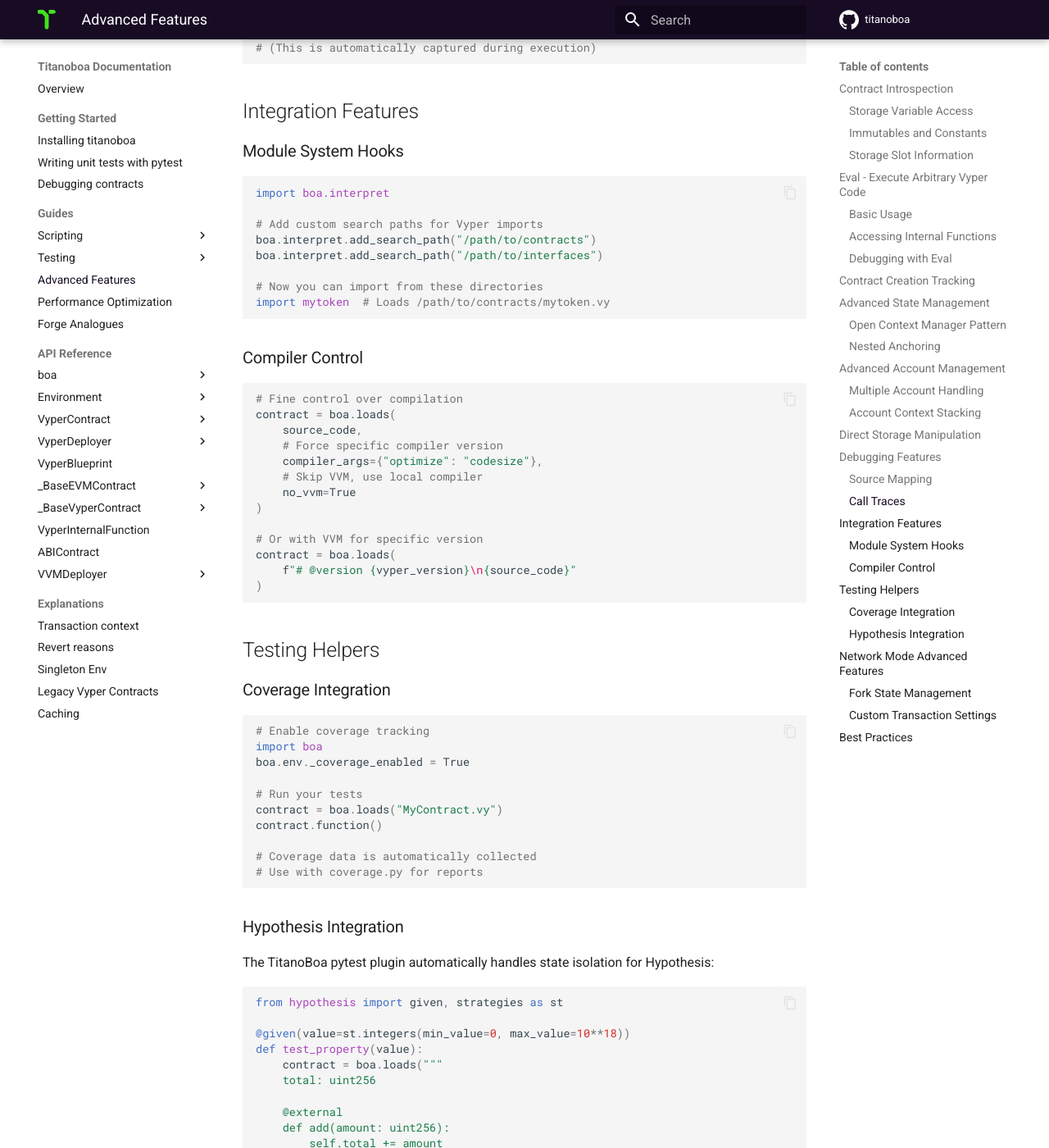
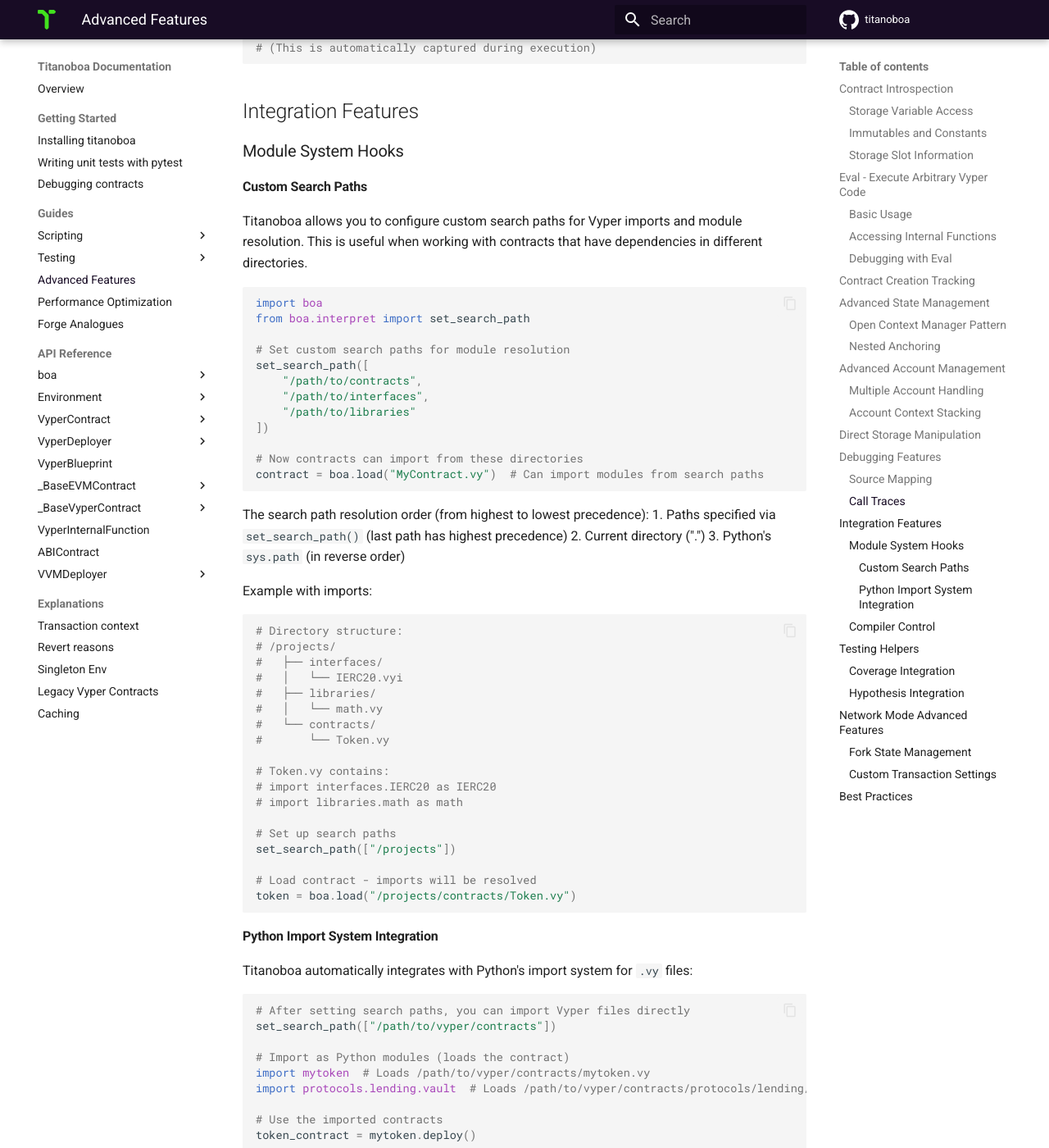
Before and after one commit to vyperlang/titanoboa, an MkDocs documentation site: the page built from docs/guides/advanced_features.md, in a window 1280 px wide and 1400 px high, scrolled down 6924 px. Shown: the whole window at 82% size. Built offline with MkDocs 1.6.1 and Material for MkDocs 9.7.7, drawn with Linux system fonts in a browser that asks for light colours; comment, search, counter and statistics services are not loaded; some of the changed text lies outside the part shown.

Commit message:
feat[docs]: document deployments db and others (#406)
* feat[docs]: document deployments db
* update search paths docs
* replace TitanoBoa with Titanoboa
* document simulate= kwarg

````diff
--- a/docs/guides/advanced_features.md
+++ b/docs/guides/advanced_features.md
@@ -6,7 +6,7 @@
 
 ### Storage Variable Access
 
-TitanoBoa provides direct access to contract storage variables through special properties:
+Titanoboa provides direct access to contract storage variables through special properties:
 
 ```python
 import boa
@@ -166,7 +166,7 @@
 
 ### Open Context Manager Pattern
 
-TitanoBoa uses a special "open" pattern that allows functions to work both as regular calls and context managers:
+Titanoboa uses a special "open" pattern that allows functions to work both as regular calls and context managers:
 
 ```python
 import boa
@@ -349,15 +349,66 @@
 
 ### Module System Hooks
 
+#### Custom Search Paths
+
+Titanoboa allows you to configure custom search paths for Vyper imports and module resolution. This is useful when working with contracts that have dependencies in different directories.
+
 ```python
-import boa.interpret
+import boa
+from boa.interpret import set_search_path
 
-# Add custom search paths for Vyper imports
-boa.interpret.add_search_path("/path/to/contracts")
-boa.interpret.add_search_path("/path/to/interfaces")
+# Set custom search paths for module resolution
+set_search_path([
+    "/path/to/contracts",
+    "/path/to/interfaces",
+    "/path/to/libraries"
+])
 
-# Now you can import from these directories
-import mytoken  # Loads /path/to/contracts/mytoken.vy
+# Now contracts can import from these directories
+contract = boa.load("MyContract.vy")  # Can import modules from search paths
+```
+
+The search path resolution order (from highest to lowest precedence):
+1. Paths specified via `set_search_path()` (last path has highest precedence)
+2. Current directory (".")
+3. Python's `sys.path` (in reverse order)
+
+Example with imports:
+```python
+# Directory structure:
+# /projects/
+#   ├── interfaces/
+#   │   └── IERC20.vyi
+#   ├── libraries/
+#   │   └── math.vy
+#   └── contracts/
+#       └── Token.vy
+
+# Token.vy contains:
+# import interfaces.IERC20 as IERC20
+# import libraries.math as math
+
+# Set up search paths
+set_search_path(["/projects"])
+
+# Load contract - imports will be resolved
+token = boa.load("/projects/contracts/Token.vy")
+```
+
+#### Python Import System Integration
+
+Titanoboa automatically integrates with Python's import system for `.vy` files:
+
+```python
+# After setting search paths, you can import Vyper files directly
+set_search_path(["/path/to/vyper/contracts"])
+
+# Import as Python modules (loads the contract)
+import mytoken  # Loads /path/to/vyper/contracts/mytoken.vy
+import protocols.lending.vault  # Loads /path/to/vyper/contracts/protocols/lending/vault.vy
+
+# Use the imported contracts
+token_contract = mytoken.deploy()
 ```
 
 ### Compiler Control
@@ -397,7 +448,7 @@
 
 ### Hypothesis Integration
 
-The TitanoBoa pytest plugin automatically handles state isolation for Hypothesis:
+The Titanoboa pytest plugin automatically handles state isolation for Hypothesis:
 
 ```python
 from hypothesis import given, strategies as st
````
Also changed, not shown: docs/api/load_contracts.md (+2 -2 lines), docs/api/vyper_contract/function_calls.md (added, +155 -0 lines), docs/api/vyper_contract/overview.md (+1 -0 lines), docs/deployments.md (added, +170 -0 lines), docs/guides/performance_optimization.md (+2 -2 lines), docs/guides/testing/gas_profiling.md (+1 -1 lines).
